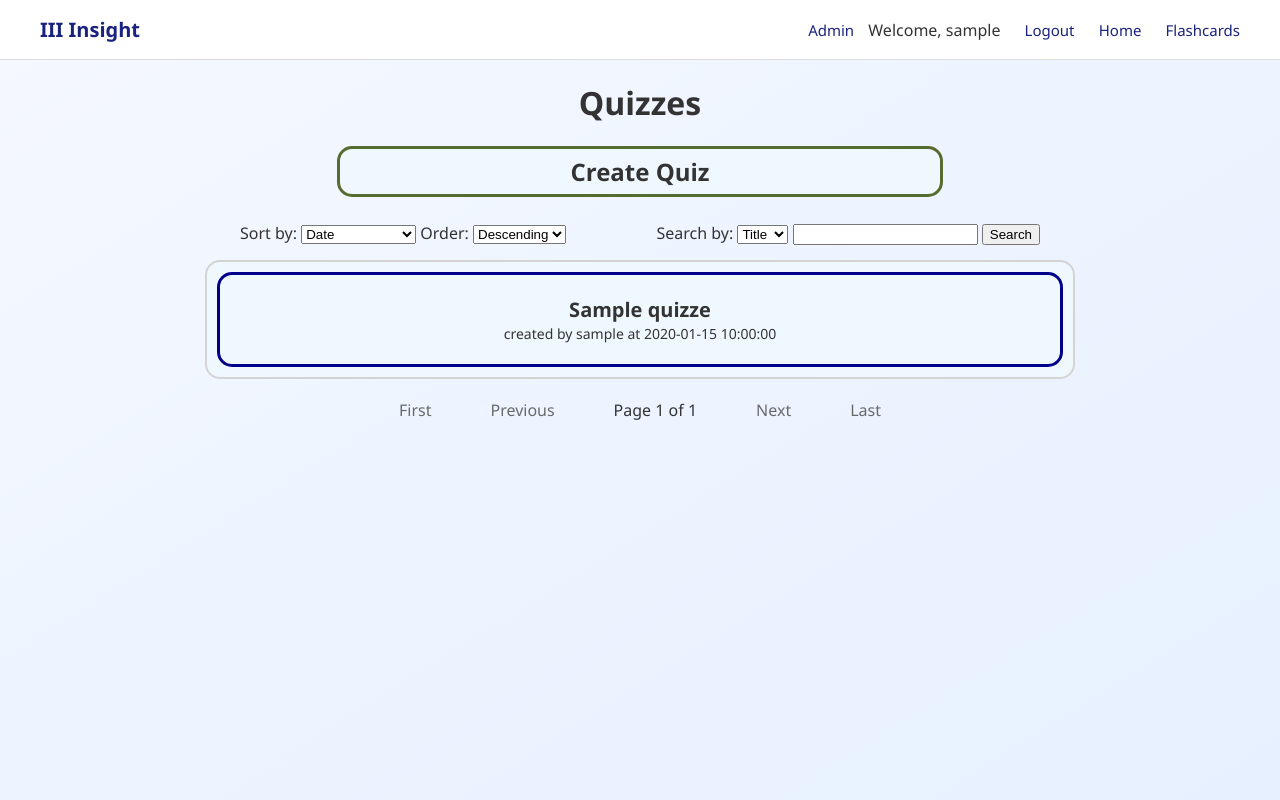
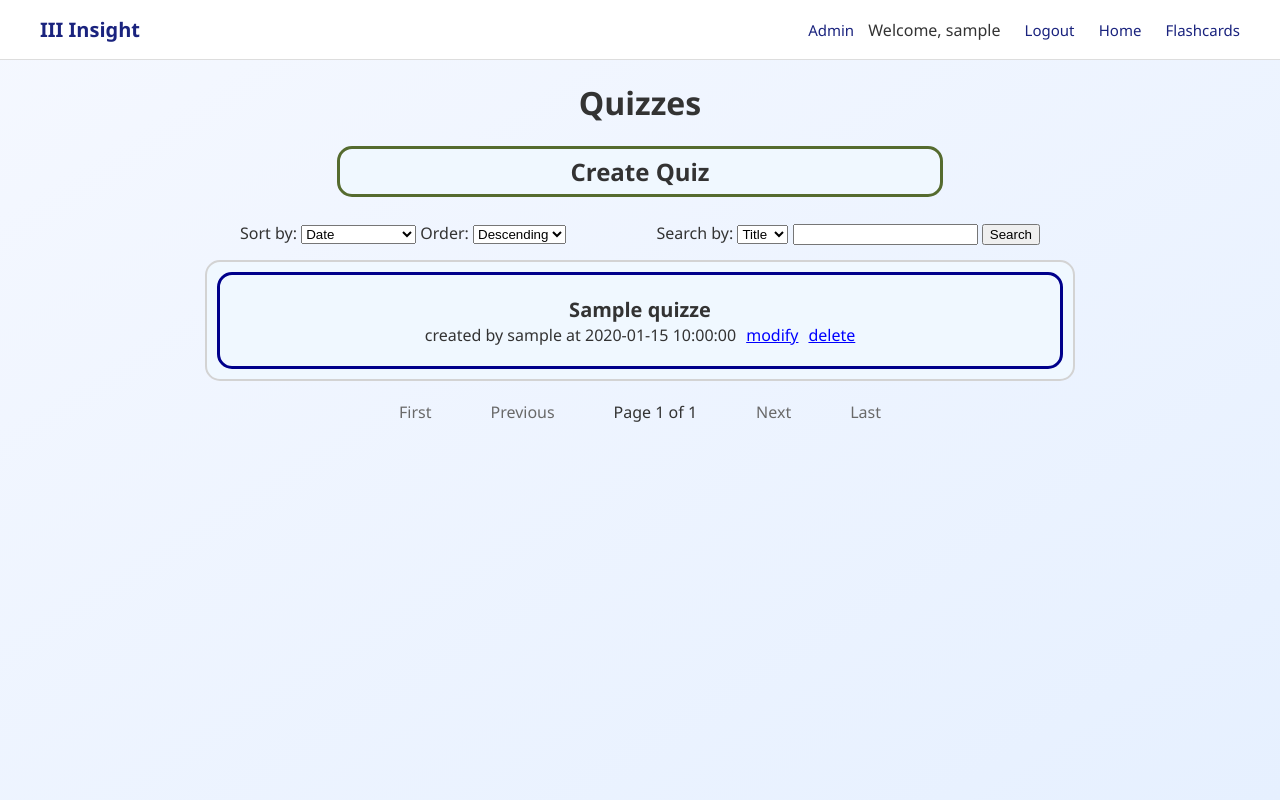
Before and after one commit to BenjaminWray/CSC2033_Team31, a Flask app: page /quizzes in a window 1280 px wide. Run offline with Flask 3, Linux system fonts and the light colour scheme; a user stored in the database is signed in; tables that the repository leaves empty hold one stand-in row (values such as "Sample post").

Commit message:
added modify and delete buttons to quizzes

```diff
--- a/flaskr/static/style.css
+++ b/flaskr/static/style.css
@@ -250,11 +250,6 @@ form input:focus {
   margin: 10px;
 }
 
-.quiz-list a {
-  text-decoration: none;
-  color: inherit;
-}
-
 .quiz-button {
   border: 3px solid darkblue;
   border-radius: 15px;
@@ -277,6 +272,20 @@ form input:focus {
 
 .quiz-button:hover {
   border-color: royalblue;
+}
+
+.quiz-user-info {
+  display: flex;
+  flex-direction: row;
+  justify-content: center;
+}
+
+.quiz-user-info * {
+  margin: 0 5px;
+}
+
+.quiz-user-info a {
+  color: blue;
 }
 
 .pagination {
--- a/flaskr/templates/quizzes.html
+++ b/flaskr/templates/quizzes.html
@@ -34,10 +34,16 @@
         <div class="quiz-list">
             {% if quizzes | length > 0 %}
                 {% for quiz in quizzes %}
-                    <a href="/quizzes/{{ quiz.id }}">
+                    <a href="/quizzes/{{ quiz.id }}" style="color: inherit; text-decoration: none">
                         <div class="quiz-button">
                             <h1>{{ quiz.title }}</h1>
-                            <p>created by {{ users[quiz].username }} at {{ quiz.created_at }}</p>
+                            <div class="quiz-user-info">
+                                created by {{ users[quiz].username }} at {{ quiz.created_at }}
+                                {% if quiz.user_id == current_user.id %}
+                                    <a href="/quizzes/{{ quiz.id }}/modify">modify</a>
+                                    <a href="/quizzes/{{ quiz.id }}/delete">delete</a>
+                                {% endif %}
+                            </div>
                         </div>
                     </a>
                 {% endfor %}
```
